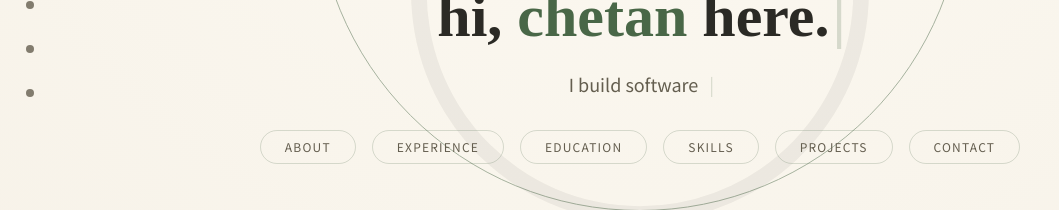
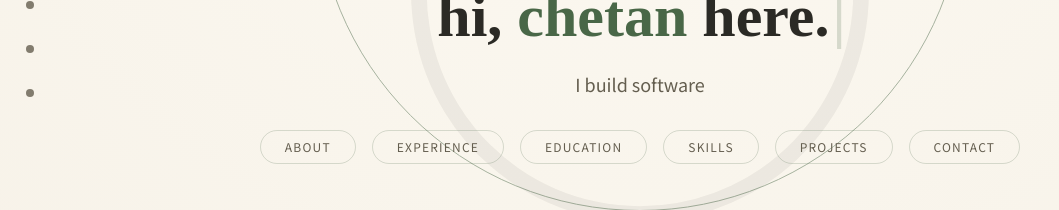
Before and after one commit to chetank03/portfolioWebsite, a Next.js app: page / in a window 1280 px wide. Shown: the part 439-649 px from the top of the page, without its empty margins (0-1059 px from the left). Built offline with nearby package versions, Linux system fonts and the light colour scheme.

Commit message:
Let the greeting own the only blinking cursor

```diff
--- a/components/Hero.tsx
+++ b/components/Hero.tsx
@@ -69,8 +69,7 @@ export default function Hero({ pageInfo, socials }: Props) {
           </span>
         </h1>
         <p className="mx-auto mt-6 max-w-2xl px-6 text-sm text-grayColor md:text-lg">
-          <span className="mr-1">{text}</span>
-          <Cursor cursorColor="#496747" />
+          {text}
         </p>
 
         <div className="flex flex-wrap items-center justify-center gap-3 px-6 pt-8 md:gap-4">
```
